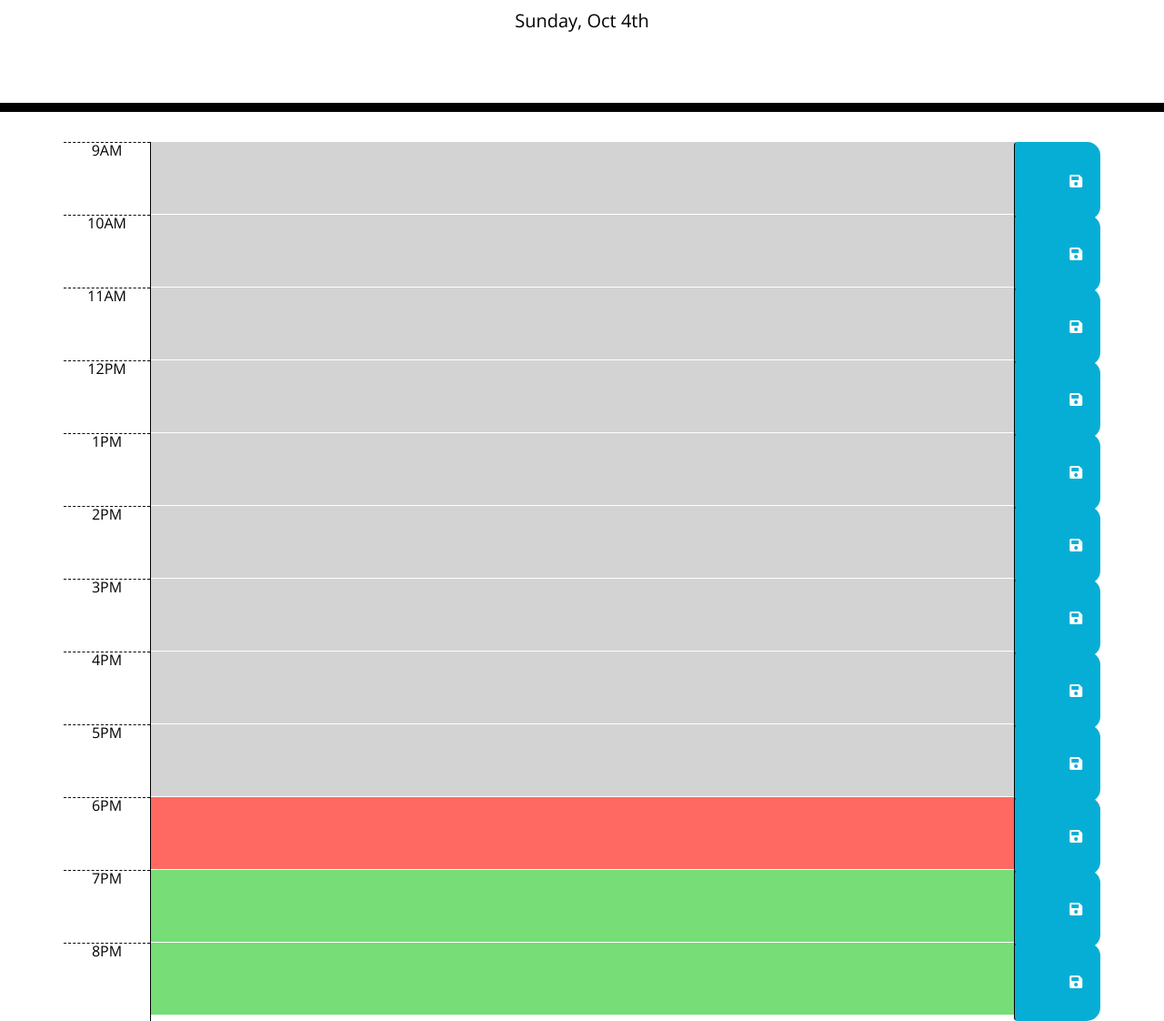
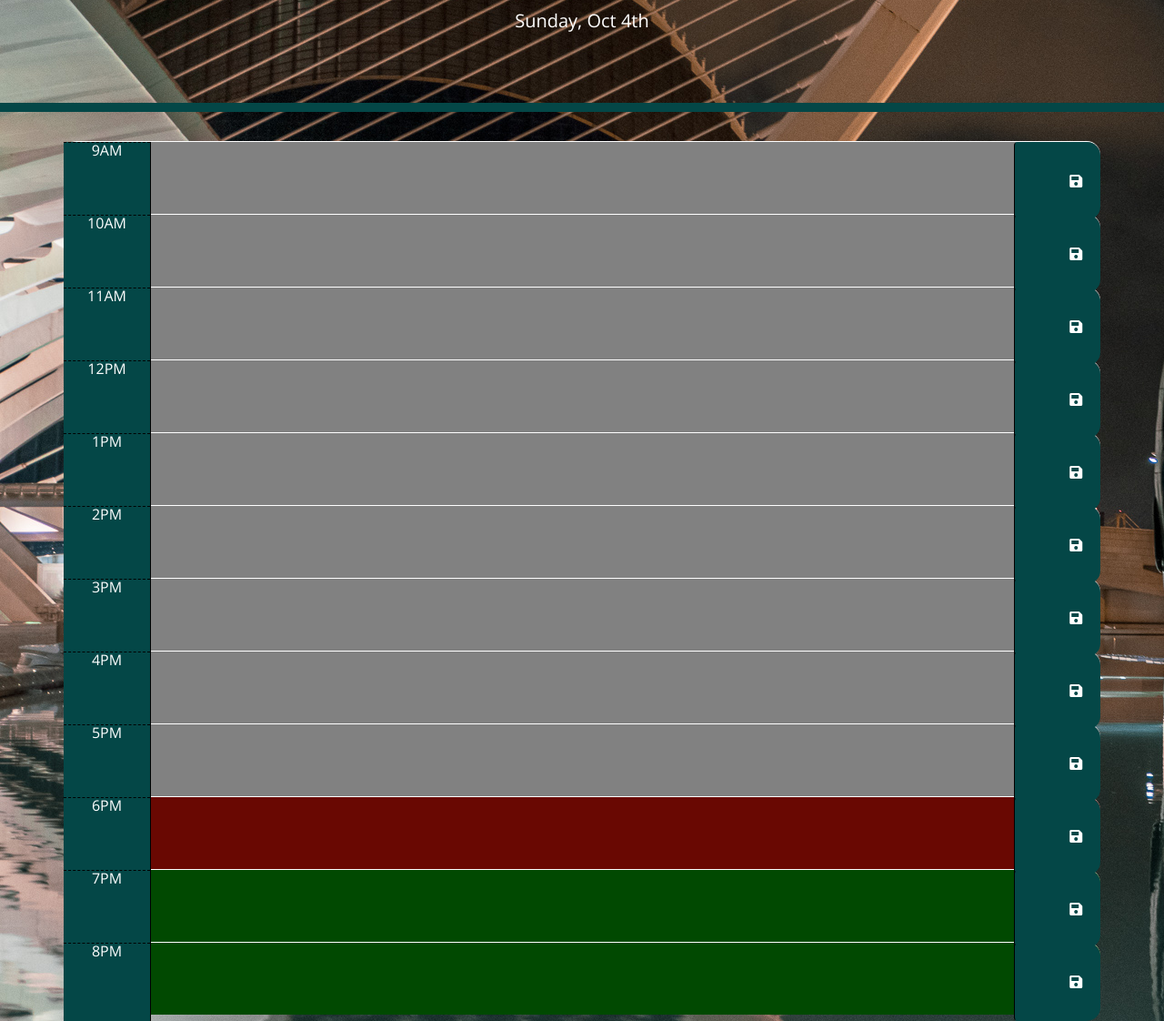
Before and after one commit to StevenTraboulay/WorkSchedManager.github.io, a plain HTML site: page index.html in a window 1280 px wide. Shown: the part 181-1303 px from the top of the page at 91% size. Drawn offline with nearby package versions, Linux system fonts and the light colour scheme.

Commit message:
added picutre, updated styling

```diff
--- a/assets/styles/style.css
+++ b/assets/styles/style.css
@@ -2,13 +2,20 @@ body {
   font-family: 'Open Sans', sans-serif;
   font-size: 16px;
   line-height: 1;
+  background-image: url("../pictures/_DSC1357.jpg");
 }
+
+.display-3, .lead{
+  color: white;
+  text-shadow: 0 0.4rem 1.4rem 0 #fdfdfd;
+}
+
 
 textarea{
   background: transparent;
   border: none;
   resize: none;
-  color: #000000;
+  color: white;
   border-left: 1px solid black;
   padding: 10px;
 }
@@ -18,11 +25,16 @@ textarea{
   background-color: transparent;
   color: black;
   border-radius: 0;
-  border-bottom: 10px solid black;
+  border-bottom: 10px solid rgb(4, 71, 71);
 }
 
 .description{
   white-space: pre-wrap;
+  transition: 0.5s;
+}
+
+.description:hover{
+background-color:rgb(4, 71, 71);
 }
 
 .time-block{
@@ -37,23 +49,23 @@ textarea{
 }
 
 .hour {
-  background-color: #ffffff;
-  color: #000000;
+  background-color: rgb(4, 71, 71);
+  color: white;
   border-top: 1px dashed #000000;
 }
 
 .past {
-  background-color: #d3d3d3;
+  background-color: #818181;
   color: white;
 }
 
 .present {
-  background-color: #ff6961;
+  background-color: #690802;
   color: white;
 }
 
 .future {
-  background-color: #77dd77;
+  background-color: #014901;
   color: white;
 }
 
@@ -61,7 +73,7 @@ textarea{
   border-left: 1px solid black;
   border-top-right-radius: 15px;
   border-bottom-right-radius: 15px;
-  background-color: #06AED5;
+  background-color: rgb(4, 71, 71);
   color: white;
 }
 
```
Also changed, not shown: assets/pictures/_DSC1357.jpg (added), 1 other file.
